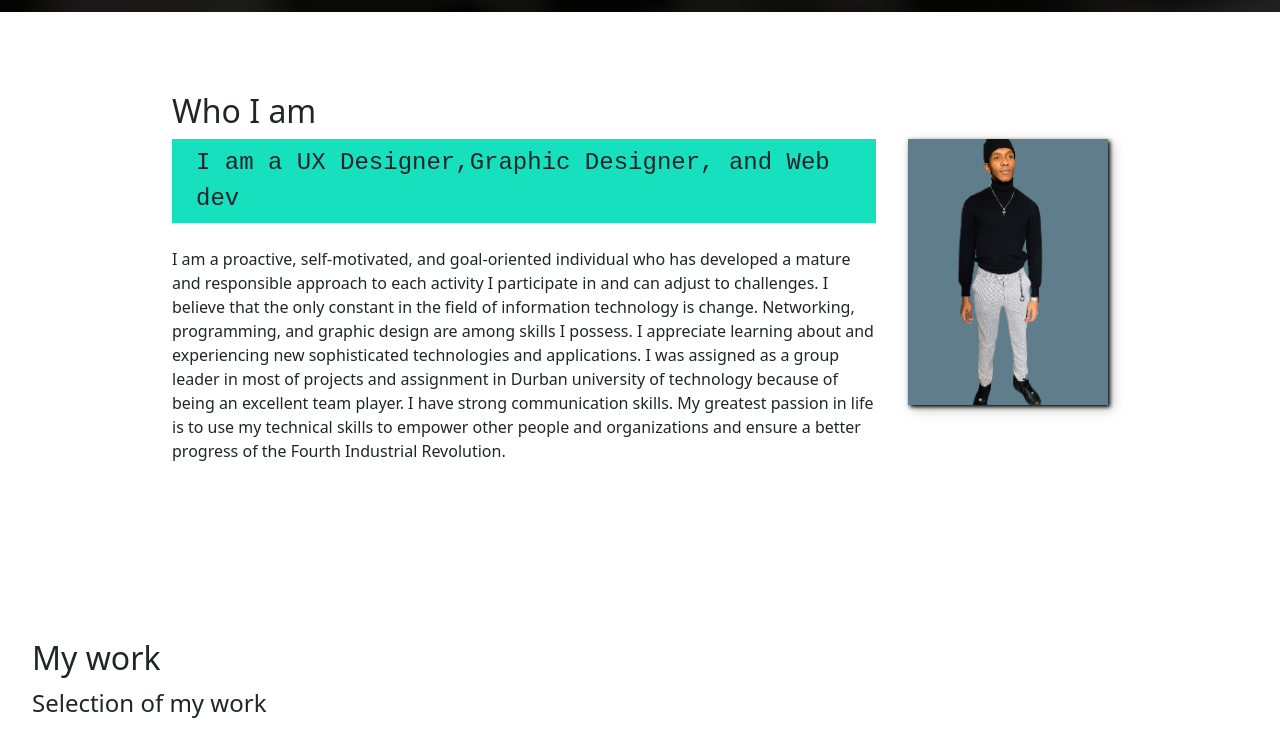
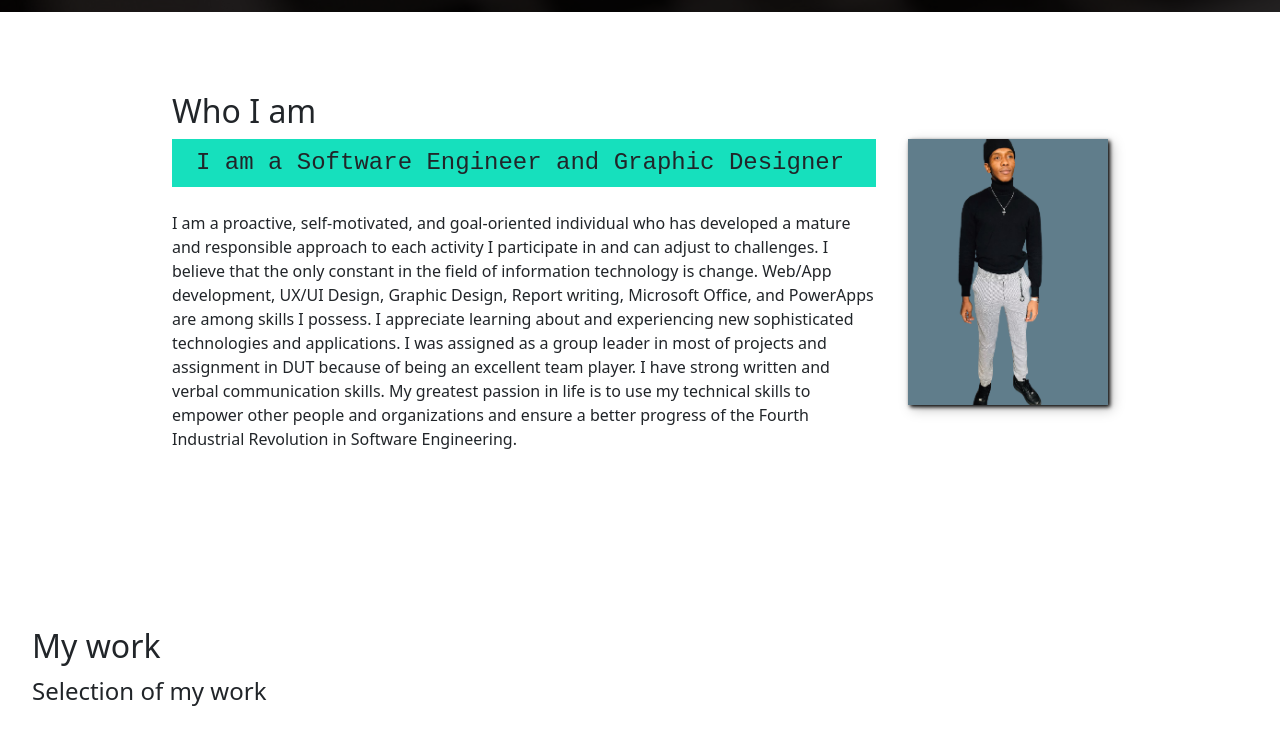
Before and after one commit to mketoshi/My-portfolio, a plain HTML site: page index.html in a window 1280 px wide. Shown: the part 1880-2615 px from the top of the page. Drawn offline with nearby package versions, Linux system fonts and the light colour scheme.

Commit message:
Update index.html

```diff
--- a/index.html
+++ b/index.html
@@ -23,7 +23,7 @@
                 <a class="nav-link active" aria-current="page" href="#">Home</a>
               </li>
               <li class="nav-item">
-                <a class="nav-link" href="#">Services</a>
+                <a class="nav-link" href="#">Contact Me</a>
               </li>
               <li class="nav-item">
                 <a class="nav-link" href="#">About</a>
@@ -49,7 +49,7 @@
             Hi, I am <strong>Sphesihle Khetha Msane</strong>
         </h1>
 
-        <p class="section__subtitle section__subtitle--intro">UX designer and Web Dev</p>
+        <p class="section__subtitle section__subtitle--intro">Software Developer/UX Designer</p>
         <img src="./images/Mketoshi_Main__2_-removebg-preview.png" alt="a picture of sphesihle" class="intro__img">
     </section>
     <br>
@@ -108,16 +108,21 @@
 
     <section class="about-me" id="about">
         <h2 class="section__title section__title--about">Who I am</h2>
-        <p class="section__subtitle section__subtitle--about">I am a UX Designer,Graphic Designer, and Web dev</p>
+        <p class="section__subtitle section__subtitle--about">I am a Software Engineer and Graphic Designer</p>
 
         <div class="about--me__body">
-            <p>I am a proactive, self-motivated, and goal-oriented individual who has developed a mature and responsible approach to
-            each activity I participate in and can adjust to challenges. I believe that the only constant in the field of
-            information technology is change. Networking, programming, and graphic design are among skills I possess. I appreciate
-            learning about and experiencing new sophisticated technologies and applications. I was assigned as a group leader in
-            most of projects and assignment in Durban university of technology because of being an excellent team player. I have
-            strong communication skills. My greatest passion in life is to use my technical skills to empower
-            other people and organizations and ensure a better progress of the Fourth Industrial Revolution.</p>
+            <p>I am a proactive, self-motivated, and goal-oriented individual who has
+              developed a mature and responsible approach to each activity I participate in
+              and can adjust to challenges. I believe that the only constant in the field of
+              information technology is change. Web/App development, UX/UI Design,
+              Graphic Design, Report writing, Microsoft Office, and PowerApps are
+              among skills I possess. I appreciate learning about and experiencing new
+              sophisticated technologies and applications. I was assigned as a group leader
+              in most of projects and assignment in DUT because of being an excellent
+              team player. I have strong written and verbal communication skills. My
+              greatest passion in life is to use my technical skills to empower other people
+              and organizations and ensure a better progress of the Fourth Industrial
+              Revolution in Software Engineering.</p>
         </div>
 
         <img src="./images/Mketoshi_2-removebg-preview.png" alt="sphesihle picture2" class="about-me__img">
@@ -133,7 +138,7 @@
               <div class="col">
                 <a href="#" class="portfolio__item"><img src="./Images/Amazing KidsV1.jpg" alt="" class="porfolio__img"></a>
                 <br>
-                Nelly's logo for her Day care
+                <p>Nelly's logo for her Day care</p>
                 <br>
               </div>
               <div class="col">
```
